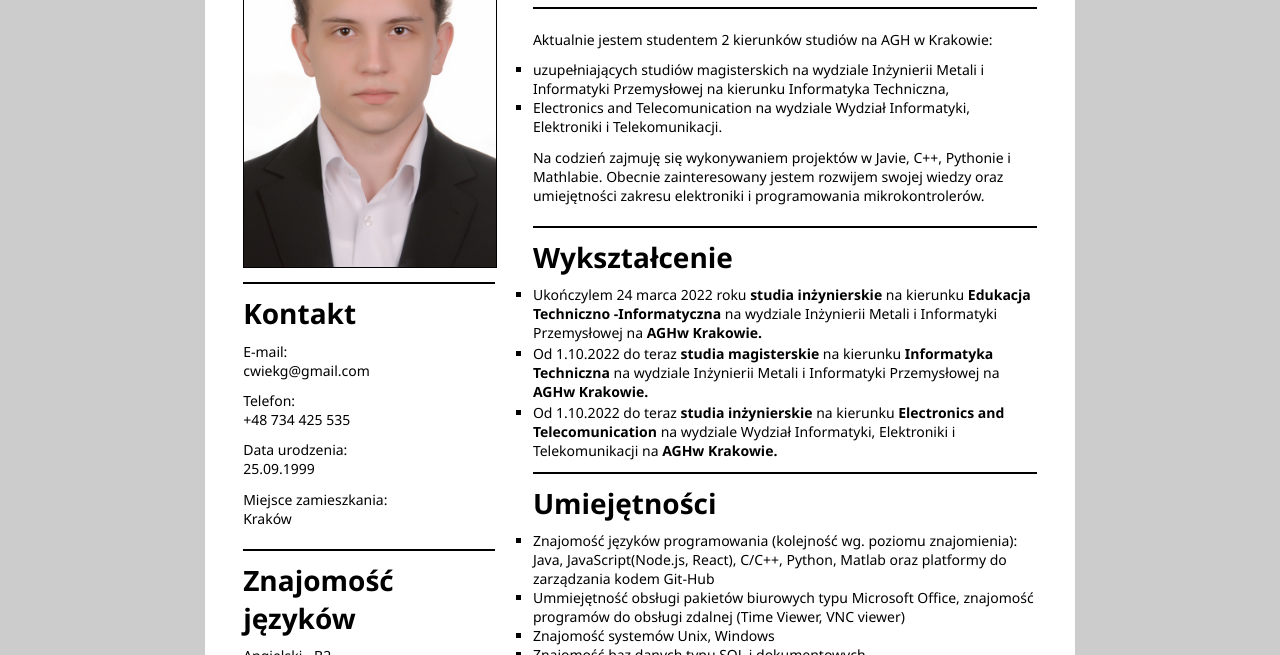
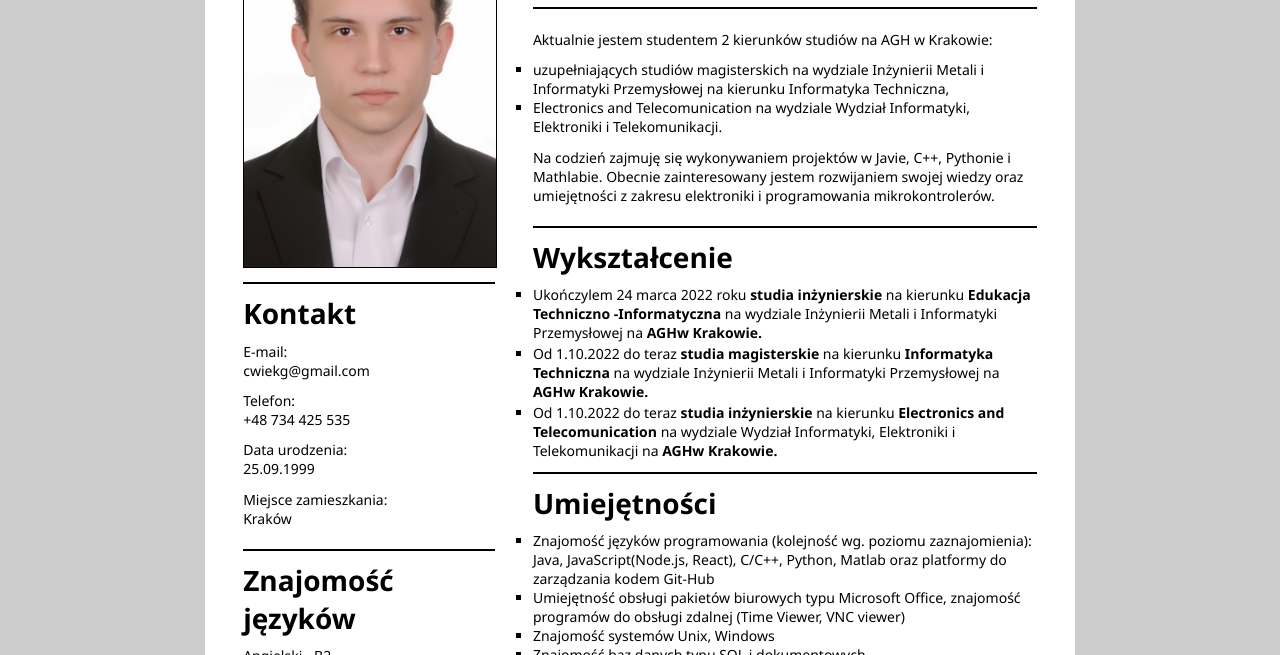
Before and after one commit to Astaree/Astaree.github.io, a plain HTML site: page CV/index.html in a window 1280 px wide. Shown: the part 297-952 px from the top of the page. Drawn offline with nearby package versions, Linux system fonts and the light colour scheme.

Commit message:
literówki

```diff
--- a/CV/index.html
+++ b/CV/index.html
@@ -62,7 +62,7 @@
                     </p>
                     <p style="padding: 0.3cm 0 0.3cm 0;">
                         Na codzień zajmuję się wykonywaniem projektów w Javie, C++, Pythonie i Mathlabie.
-                        Obecnie zainteresowany jestem rozwijem swojej wiedzy oraz umiejętności zakresu elektroniki i
+                        Obecnie zainteresowany jestem rozwijaniem swojej wiedzy oraz umiejętności z zakresu elektroniki i
                         programowania mikrokontrolerów.
                     </p>
                     <hr>
@@ -89,11 +89,11 @@
                     <h2>Umiejętności</h2>
                     <ul>
                         <li style="margin-left:0,5rem; list-style-type: square;">Znajomość języków programowania
-                            (kolejność wg. poziomu znajomienia): Java,
+                            (kolejność wg. poziomu zaznajomienia): Java,
                             JavaScript(Node.js, React), C/C++, Python, Matlab oraz platformy do zarządzania kodem
                             Git-Hub </li>
 
-                        <li style="margin-left:0,5rem; list-style-type: square;">Ummiejętność obsługi pakietów biurowych
+                        <li style="margin-left:0,5rem; list-style-type: square;">Umiejętność obsługi pakietów biurowych
                             typu Microsoft Office, znajomość programów do
                             obsługi zdalnej (Time Viewer, VNC viewer)</li>
 
```
